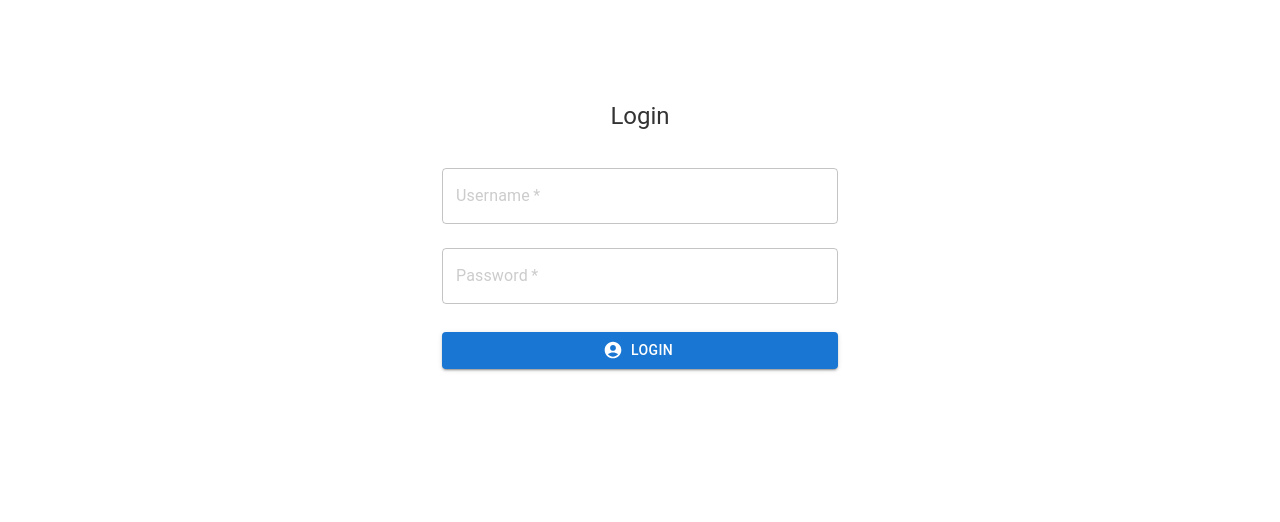
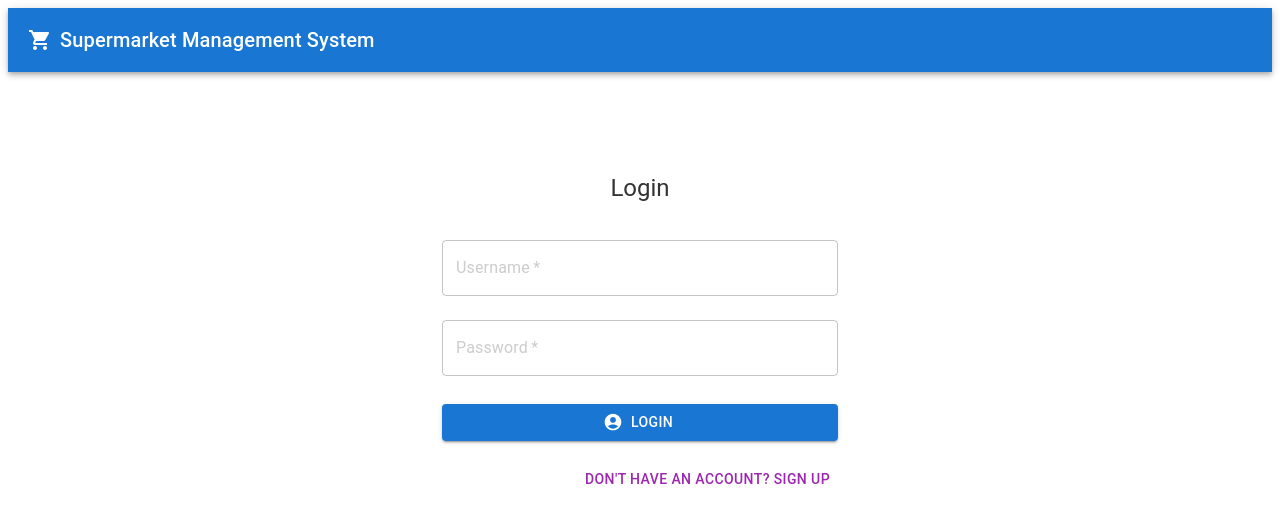
Before and after one commit to Sriram-Mayilsamy/SuperMarketManagementSystem, a React (Create React App) app: page / in a window 1280 px wide. Shown: the top 522 px of the page. Built offline with nearby package versions, Linux system fonts and the light colour scheme.

Commit message:
Updated LoginPage with Signup redirect, fixed HeaderBar imports, and refined components

```diff
--- a/src/App.js
+++ b/src/App.js
@@ -1,19 +1,23 @@
 import React from 'react';
 import { BrowserRouter as Router, Route, Routes } from 'react-router-dom';
-import LoginPage from './LoginPage';
+import LoginPage from './components/LoginPage/LoginPage';
+import SignupPage from './components/SignupPage/SignupPage';
 import ShoppingSite from './components/ShoppingSite/ShoppingSite';
 import SelectionPage from './components/SelectionPage/SelectionPage';
-import Dashboard from './components/Dashboard/Dashboard'
-import ProductCatalogue from './components/ProductCatalogue/ProductCatalogue'
-import ReportGeneration from './components/ReportGeneration/ReportGeneration'
+import Dashboard from './components/Dashboard/Dashboard';
+import ProductCatalogue from './components/ProductCatalogue/ProductCatalogue';
+import ReportGeneration from './components/ReportGeneration/ReportGeneration';
+import HeaderBar from './components/HeaderBar/HeaderBar';
 
 function App() {
   return (
     <Router>
       <div className="App">
+        <HeaderBar />
         <main className="App-main">
           <Routes>
             <Route path="/" element={<LoginPage />} />
+            <Route path="/signup" element={<SignupPage />} />
             <Route path="/selection" element={<SelectionPage />} />
             <Route path="/shopping" element={<ShoppingSite />} />
             <Route path="/dashboard" element={<Dashboard />} />
--- /dev/null
+++ b/src/components/HeaderBar/HeaderBar.js
@@ -0,0 +1,20 @@
+import React from 'react';
+import { AppBar, Toolbar, Typography, IconButton } from '@mui/material';
+import ShoppingCartIcon from '@mui/icons-material/ShoppingCart';
+
+const HeaderBar = () => {
+  return (
+    <AppBar position="static">
+      <Toolbar>
+        <IconButton edge="start" color="inherit" aria-label="menu">
+          <ShoppingCartIcon />
+        </IconButton>
+        <Typography variant="h6" style={{ flexGrow: 1 }}>
+          Supermarket Management System
+        </Typography>
+      </Toolbar>
+    </AppBar>
+  );
+};
+
+export default HeaderBar;
--- /dev/null
+++ b/src/components/LoginPage/LoginPage.jsx
@@ -0,0 +1,92 @@
+import React, { useState } from 'react';
+import { Button, TextField, Typography, Container, Grid } from '@mui/material';
+import { AccountCircle } from '@mui/icons-material';
+import { useNavigate } from 'react-router-dom';
+
+const LoginPage = () => {
+  const [username, setUsername] = useState('');
+  const [password, setPassword] = useState('');
+  const [error, setError] = useState('');
+  const navigate = useNavigate();
+
+  const handleSubmit = (e) => {
+    e.preventDefault();
+
+    const validUsername = '123';
+    const validPassword = '123';
+
+    if (username === validUsername && password === validPassword) {
+      navigate('/selection'); // Redirect to the selection page after successful login
+    } else {
+      setError('Invalid username or password');
+    }
+  };
+
+  const handleSignupRedirect = () => {
+    navigate('/signup');
+  };
+
+  return (
+    <Container component="main" maxWidth="xs">
+      <div style={{ marginTop: '100px', display: 'flex', flexDirection: 'column', alignItems: 'center' }}>
+        <Typography component="h1" variant="h5" style={{ marginBottom: '20px' }}>
+          Login
+        </Typography>
+        {error && <Typography color="error" style={{ marginBottom: '20px' }}>{error}</Typography>}
+        <form style={{ width: '100%' }} onSubmit={handleSubmit}>
+          <TextField
+            variant="outlined"
+            margin="normal"
+            required
+            fullWidth
+            id="username"
+            label="Username"
+            name="username"
+            autoComplete="username"
+            placeholder="Enter your username"
+            value={username}
+            onChange={(e) => setUsername(e.target.value)}
+            InputLabelProps={{ style: { color: '#ccc' } }}
+          />
+          <TextField
+            variant="outlined"
+            margin="normal"
+            required
+            fullWidth
+            name="password"
+            label="Password"
+            type="password"
+            id="password"
+            autoComplete="current-password"
+            placeholder="Enter your password"
+            value={password}
+            onChange={(e) => setPassword(e.target.value)}
+            InputLabelProps={{ style: { color: '#ccc' } }}
+          />
+          <Button
+            type="submit"
+            fullWidth
+            variant="contained"
+            color="primary"
+            style={{ marginTop: '20px', display: 'flex', alignItems: 'center', justifyContent: 'center' }}
+            startIcon={<AccountCircle />}
+          >
+            Login
+          </Button>
+        </form>
+        <Grid container justifyContent="flex-end" style={{ marginTop: '20px' }}>
+          <Grid item>
+            <Button
+              color="secondary"
+              onClick={handleSignupRedirect}
+            >
+              Don't have an account? Sign Up
+            </Button>
+          </Grid>
+        </Grid>
+      </div>
+    </Container>
+  );
+};
+
+export default LoginPage;
--- a/src/LoginPage.jsx
+++ b/src/components/SignupPage/SignupPage.js
@@ -3,30 +3,33 @@ import { Button, TextField, Typography, Container } from '@mui/material';
 import { AccountCircle } from '@mui/icons-material';
 import { useNavigate } from 'react-router-dom';
 
-const LoginPage = () => {
+const SignupPage = () => {
   const [username, setUsername] = useState('');
+  const [email, setEmail] = useState('');
   const [password, setPassword] = useState('');
+  const [confirmPassword, setConfirmPassword] = useState('');
   const [error, setError] = useState('');
   const navigate = useNavigate();
 
   const handleSubmit = (e) => {
     e.preventDefault();
 
-    const validUsername = '123';
-    const validPassword = '123';
+    if (password !== confirmPassword) {
+      setError('Passwords do not match');
+      return;
+    }
 
-    if (username === validUsername && password === validPassword) {
-      navigate('/selection'); // Redirect to the selection page after successful login
-    } else {
-      setError('Invalid username or password');
-    }
+    // You can handle user signup logic here, e.g., by calling an API.
+
+    // After successful signup, you might want to navigate to the login page
+    navigate('/');
   };
 
   return (
     <Container component="main" maxWidth="xs">
       <div style={{ marginTop: '100px', display: 'flex', flexDirection: 'column', alignItems: 'center' }}>
         <Typography component="h1" variant="h5" style={{ marginBottom: '20px' }}>
-          Login
+          Sign Up
         </Typography>
         {error && <Typography color="error" style={{ marginBottom: '20px' }}>{error}</Typography>}
         <form style={{ width: '100%' }} onSubmit={handleSubmit}>
@@ -49,14 +52,42 @@ const LoginPage = () => {
             margin="normal"
             required
             fullWidth
+            id="email"
+            label="Email"
+            name="email"
+            autoComplete="email"
+            placeholder="Enter your email"
+            value={email}
+            onChange={(e) => setEmail(e.target.value)}
+            InputLabelProps={{ style: { color: '#ccc' } }}
+          />
+          <TextField
+            variant="outlined"
+            margin="normal"
+            required
+            fullWidth
             name="password"
             label="Password"
             type="password"
             id="password"
-            autoComplete="current-password"
+            autoComplete="new-password"
             placeholder="Enter your password"
             value={password}
             onChange={(e) => setPassword(e.target.value)}
+            InputLabelProps={{ style: { color: '#ccc' } }}
+          />
+          <TextField
+            variant="outlined"
+            margin="normal"
+            required
+            fullWidth
+            name="confirmPassword"
+            label="Confirm Password"
+            type="password"
+            id="confirmPassword"
+            placeholder="Confirm your password"
+            value={confirmPassword}
+            onChange={(e) => setConfirmPassword(e.target.value)}
             InputLabelProps={{ style: { color: '#ccc' } }}
           />
           <Button
@@ -67,7 +98,7 @@ const LoginPage = () => {
             style={{ marginTop: '20px', display: 'flex', alignItems: 'center', justifyContent: 'center' }}
             startIcon={<AccountCircle />}
           >
-            Login
+            Sign Up
           </Button>
         </form>
       </div>
@@ -75,4 +106,4 @@ const LoginPage = () => {
   );
 };
 
-export default LoginPage;
+export default SignupPage;
```
Also changed, not shown: src/components/LoginPage/LoginPage.css (renamed from src/LoginPage.css).
